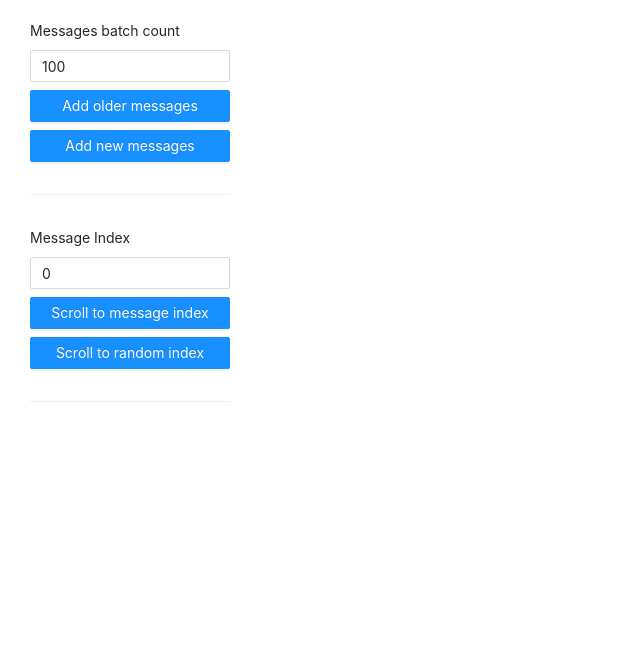
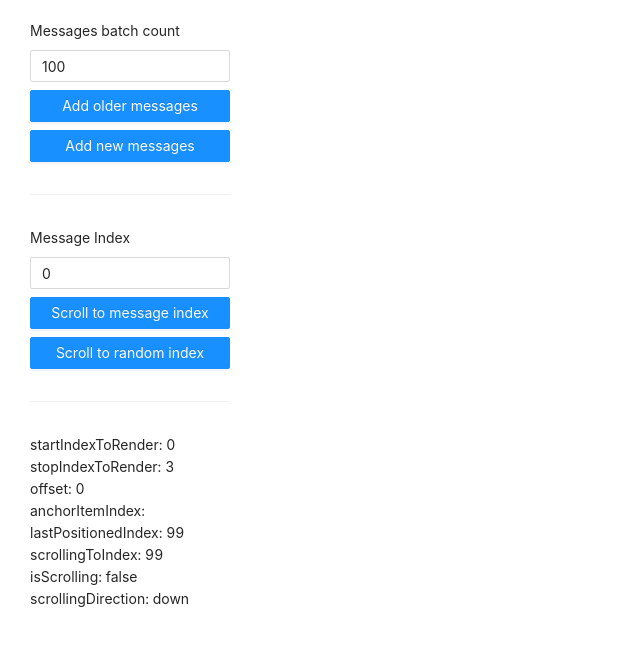
Before and after one commit to vchagaev/react-virtualist, a React (Create React App) app: page / in a window 1280 px wide. Shown: the top 646 px of the page, without its empty margins (0-640 px from the left). Built offline with nearby package versions, Linux system fonts and the light colour scheme.

Commit message:
better debug design

```diff
--- a/src/App.tsx
+++ b/src/App.tsx
@@ -13,18 +13,13 @@ const { Text } = Typography;
 const DEFAULT_BATCH_COUNT = 100;
 const DEFAULT_MESSAGE_INDEX = 0;
 
-const debugContainer = document.getElementById('debug-container');
-
 const getMessages = (count = DEFAULT_BATCH_COUNT) => {
   return new Array(count).fill(null).map((_, index) => ({
-    index,
     id: faker.random.uuid(),
     fullName: faker.name.findName(),
     avatarSrc: faker.internet.avatar(),
     content: faker.lorem.paragraphs(Math.ceil(Math.random() * 2)),
     date: faker.date.past(),
-    offset: "no",
-    height: "no",
   }));
 };
 
@@ -40,12 +35,32 @@ function App() {
   const [messageIndex, setMessageIndex] = useState<number>(
     DEFAULT_MESSAGE_INDEX
   );
+  const debugContainer = useRef<HTMLDivElement>(null);
   const renderRowCallback = useCallback(
-    ({ item: messageData, ref, offset, height }) => (
-      <div ref={ref}>
-        <Message {...messageData} offset={offset} height={height} />
-      </div>
-    ),
+    ({
+      item: messageData,
+      ref,
+      itemMetadata: {
+        index,
+        originalHeight,
+        originalOffset,
+        offsetDelta,
+        heightDelta,
+        correctedOffset,
+        correctedHeight,
+      },
+    }) => {
+      // XXX: for debug purposes only. Lead to a lot of rerenderings
+      const offsetInfo = `${originalOffset} + ${offsetDelta} = ${correctedOffset}`;
+      const heightInfo = `${originalHeight} + ${heightDelta} = ${correctedHeight}`;
+      const fullName = `${index} ${messageData.fullName} (Offset: ${offsetInfo}) (Height: ${heightInfo})`;
+
+      return (
+        <div ref={ref}>
+          <Message {...messageData} fullName={fullName} />
+        </div>
+      );
+    },
     []
   );
 
@@ -149,7 +164,7 @@ function App() {
               Scroll to random index
             </Button>
             <Divider />
-            <div id="debug-container" />
+            <div ref={debugContainer} />
           </Space>
         </div>
         <div className="chat-messages">
@@ -163,7 +178,8 @@ function App() {
                 height={height}
                 renderRow={renderRowCallback}
                 reversed={true}
-                debugContainer={debugContainer}
+                debugContainer={debugContainer.current}
+                enabledDebugLayout={true}
               />
             )}
           </AutoSizer>
--- a/src/Message.tsx
+++ b/src/Message.tsx
@@ -5,30 +5,25 @@ import React from "react";
 const { Panel } = Collapse;
 
 export interface MessageProps {
-  index: number;
   id: string;
   fullName: string;
   avatarSrc: string;
   content: string;
   date: Date;
-  offset: string;
-  height: string;
 }
 
 export const Message: React.FC<MessageProps> = React.memo(function({
+  id,
   fullName,
   avatarSrc,
   content,
   date,
-  index,
-  offset,
-  height
 }) {
   return (
     <Comment
       author={
-        <a href={`#/${fullName}`}>
-          {index} {fullName} (Offset: {offset}) (Height: {height})
+        <a href={`#/${fullName}/${id}`}>
+          {fullName}
         </a>
       }
       avatar={<Avatar src={avatarSrc} alt={fullName} />}
--- a/src/VirtualList.tsx
+++ b/src/VirtualList.tsx
@@ -29,7 +29,6 @@ interface VirtualListProps<Item> {
   selectedItem: Item;
   debugContainer?: HTMLElement | null;
   enabledDebugLayout?: boolean;
-  provideDebugInfoForItems?: boolean;
 }
 
 interface VirtualListState<Item> {
@@ -39,6 +38,7 @@ interface VirtualListState<Item> {
 }
 
 interface CorrectedItemMetadata {
+  index: number;
   correctedOffset: number;
   correctedHeight: number;
   correctedMeasured: boolean;
@@ -128,7 +128,6 @@ export class VirtualList<Item extends Object> extends React.PureComponent<
         offset: 0,
         measured: false,
       };
-
       this.itemToMetadata.set(item, meta);
 
       return {
@@ -173,6 +172,7 @@ export class VirtualList<Item extends Object> extends React.PureComponent<
     const heightDelta = this.offsetCorrector.getHeightDelta(index);
 
     return {
+      index,
       correctedOffset: originalOffset + offsetDelta,
       correctedHeight:
         originalHeight + (heightDelta === null ? 0 : heightDelta),
@@ -762,10 +762,10 @@ export class VirtualList<Item extends Object> extends React.PureComponent<
               style.backgroundColor =
                 this.anchorItem === item
                   ? "pink"
-                  : itemMetadata.correctedOffset
+                  : itemMetadata.offsetDelta
                   ? "yellow"
                   : "transparent";
-              style.opacity = style.opacity === 0 ? 0.1 : 0;
+              style.opacity = style.opacity === 0 ? 0.1 : 1;
             }
 
             return (
```
